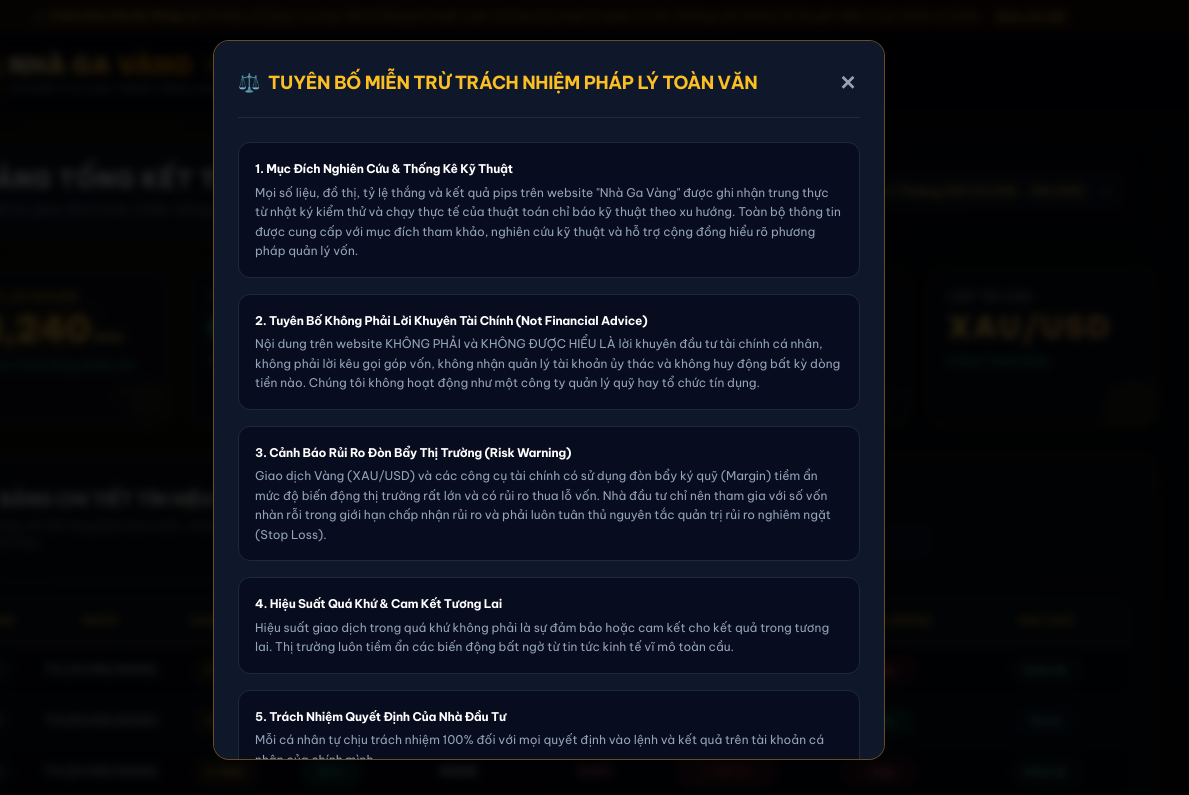
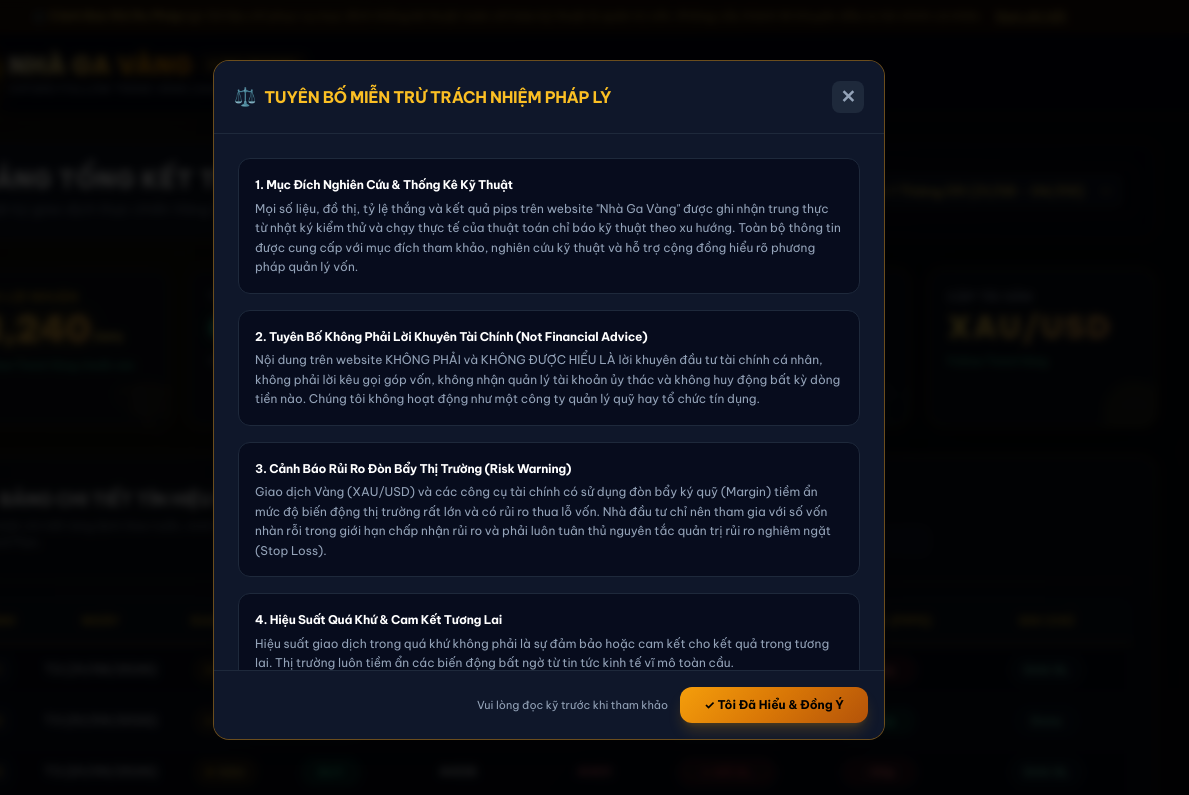
Before and after one commit to tqdung91nguyengiathieu-max/nha-ga-vang-dashboard, a plain HTML site: page index.html in a window 1280 px wide. Both pictures are taken after a click on the button "Xem chi tiết". Shown: the top 795 px of the page, 91-1280 px from the left. Drawn offline with nearby package versions, Linux system fonts and the light colour scheme.

Commit message:
Sua triet de loi Modal Phap Ly tren dien thoai: co dinh header va nut Dong Y, scroll muot ma ben trong

```diff
--- a/app.js
+++ b/app.js
@@ -615,11 +615,21 @@ window.downloadShareCard = function() {
 
 // 9. LEGAL MODAL
 window.openLegalModal = function() {
-  document.getElementById('legalModal').classList.remove('hidden');
+  const modal = document.getElementById('legalModal');
+  if (modal) {
+    modal.classList.remove('hidden');
+    const scrollContainer = modal.querySelector('.overflow-y-auto');
+    if (scrollContainer) {
+      scrollContainer.scrollTop = 0;
+    }
+  }
 };
 
 window.closeLegalModal = function() {
-  document.getElementById('legalModal').classList.add('hidden');
+  const modal = document.getElementById('legalModal');
+  if (modal) {
+    modal.classList.add('hidden');
+  }
 };
 
 // 10. HELPER DATE FORMAT
--- a/index.html
+++ b/index.html
@@ -589,46 +589,49 @@
   </div>
 
   <!-- 4. LEGAL DISCLAIMER MODAL -->
-  <div id="legalModal" class="fixed inset-0 z-50 bg-black/85 backdrop-blur-sm flex items-center justify-center p-4 hidden">
-    <div class="bg-slate-900 border border-amber-500/40 rounded-2xl max-w-2xl w-full p-6 max-h-[90vh] overflow-y-auto">
+  <div id="legalModal" class="fixed inset-0 z-50 bg-black/85 backdrop-blur-sm flex items-center justify-center p-3 sm:p-4 hidden">
+    <div class="bg-slate-900 border border-amber-500/40 rounded-2xl max-w-2xl w-full flex flex-col max-h-[85vh] sm:max-h-[85vh] shadow-2xl overflow-hidden">
 
-      <div class="flex items-center justify-between pb-4 border-b border-slate-800">
-        <h3 class="text-lg font-bold text-amber-400 flex items-center gap-2">
-          <span>⚖️</span> TUYÊN BỐ MIỄN TRỪ TRÁCH NHIỆM PHÁP LÝ TOÀN VĂN
+      <!-- Fixed Sticky Header (Always visible, never cut off on mobile) -->
+      <div class="flex items-center justify-between p-4 sm:p-5 border-b border-slate-800 shrink-0 bg-slate-900">
+        <h3 class="text-sm sm:text-base font-bold text-amber-400 flex items-center gap-2">
+          <span class="text-base sm:text-lg">⚖️</span>
+          <span>TUYÊN BỐ MIỄN TRỪ TRÁCH NHIỆM PHÁP LÝ</span>
         </h3>
-        <button onclick="closeLegalModal()" class="text-slate-400 hover:text-white text-xl font-bold p-1">✕</button>
+        <button onclick="closeLegalModal()" class="w-8 h-8 rounded-lg bg-slate-800 hover:bg-slate-700 text-slate-400 hover:text-white flex items-center justify-center text-lg font-bold transition shrink-0" aria-label="Đóng">✕</button>
       </div>
 
-      <div class="space-y-4 my-6 text-xs text-slate-300 leading-relaxed">
-        <div class="p-4 rounded-xl bg-slate-950/60 border border-slate-800">
+      <!-- Scrollable Body with smooth touch momentum -->
+      <div class="p-4 sm:p-6 overflow-y-auto space-y-3 sm:space-y-4 text-xs text-slate-300 leading-relaxed overscroll-contain">
+        <div class="p-3.5 sm:p-4 rounded-xl bg-slate-950/60 border border-slate-800">
           <h4 class="font-bold text-white mb-1">1. Mục Đích Nghiên Cứu & Thống Kê Kỹ Thuật</h4>
           <p class="text-slate-400">
             Mọi số liệu, đồ thị, tỷ lệ thắng và kết quả pips trên website "Nhà Ga Vàng" được ghi nhận trung thực từ nhật ký kiểm thử và chạy thực tế của thuật toán chỉ báo kỹ thuật theo xu hướng. Toàn bộ thông tin được cung cấp với mục đích tham khảo, nghiên cứu kỹ thuật và hỗ trợ cộng đồng hiểu rõ phương pháp quản lý vốn.
           </p>
         </div>
 
-        <div class="p-4 rounded-xl bg-slate-950/60 border border-slate-800">
+        <div class="p-3.5 sm:p-4 rounded-xl bg-slate-950/60 border border-slate-800">
           <h4 class="font-bold text-white mb-1">2. Tuyên Bố Không Phải Lời Khuyên Tài Chính (Not Financial Advice)</h4>
           <p class="text-slate-400">
             Nội dung trên website KHÔNG PHẢI và KHÔNG ĐƯỢC HIỂU LÀ lời khuyên đầu tư tài chính cá nhân, không phải lời kêu gọi góp vốn, không nhận quản lý tài khoản ủy thác và không huy động bất kỳ dòng tiền nào. Chúng tôi không hoạt động như một công ty quản lý quỹ hay tổ chức tín dụng.
           </p>
         </div>
 
-        <div class="p-4 rounded-xl bg-slate-950/60 border border-slate-800">
+        <div class="p-3.5 sm:p-4 rounded-xl bg-slate-950/60 border border-slate-800">
           <h4 class="font-bold text-white mb-1">3. Cảnh Báo Rủi Ro Đòn Bẩy Thị Trường (Risk Warning)</h4>
           <p class="text-slate-400">
             Giao dịch Vàng (XAU/USD) và các công cụ tài chính có sử dụng đòn bẩy ký quỹ (Margin) tiềm ẩn mức độ biến động thị trường rất lớn và có rủi ro thua lỗ vốn. Nhà đầu tư chỉ nên tham gia với số vốn nhàn rỗi trong giới hạn chấp nhận rủi ro và phải luôn tuân thủ nguyên tắc quản trị rủi ro nghiêm ngặt (Stop Loss).
           </p>
         </div>
 
-        <div class="p-4 rounded-xl bg-slate-950/60 border border-slate-800">
+        <div class="p-3.5 sm:p-4 rounded-xl bg-slate-950/60 border border-slate-800">
           <h4 class="font-bold text-white mb-1">4. Hiệu Suất Quá Khứ & Cam Kết Tương Lai</h4>
           <p class="text-slate-400">
             Hiệu suất giao dịch trong quá khứ không phải là sự đảm bảo hoặc cam kết cho kết quả trong tương lai. Thị trường luôn tiềm ẩn các biến động bất ngờ từ tin tức kinh tế vĩ mô toàn cầu.
           </p>
         </div>
 
-        <div class="p-4 rounded-xl bg-slate-950/60 border border-slate-800">
+        <div class="p-3.5 sm:p-4 rounded-xl bg-slate-950/60 border border-slate-800">
           <h4 class="font-bold text-white mb-1">5. Trách Nhiệm Quyết Định Của Nhà Đầu Tư</h4>
           <p class="text-slate-400">
             Mỗi cá nhân tự chịu trách nhiệm 100% đối với mọi quyết định vào lệnh và kết quả trên tài khoản cá nhân của chính mình.
@@ -636,8 +639,12 @@
         </div>
       </div>
 
-      <div class="flex justify-end pt-4 border-t border-slate-800">
-        <button onclick="closeLegalModal()" class="gold-btn px-6 py-2 rounded-xl text-xs">Tôi Đã Hiểu & Đồng Ý</button>
+      <!-- Fixed Sticky Footer (Always visible at bottom, 1-tap accessible!) -->
+      <div class="p-3.5 sm:p-4 border-t border-slate-800 shrink-0 bg-slate-900 flex items-center justify-between sm:justify-end gap-3">
+        <span class="text-[11px] text-slate-400 hidden sm:inline">Vui lòng đọc kỹ trước khi tham khảo</span>
+        <button onclick="closeLegalModal()" class="w-full sm:w-auto gold-btn px-6 py-2.5 rounded-xl text-xs font-bold shadow-lg shadow-amber-500/20 active:scale-95 transition">
+          ✓ Tôi Đã Hiểu & Đồng Ý
+        </button>
       </div>
 
     </div>
--- a/style.css
+++ b/style.css
@@ -536,3 +536,10 @@ input[type=range] {
   -ms-overflow-style: none;
   scrollbar-width: none;
 }
+
+/* Smooth Modal & Sheet Scrolling for Mobile */
+.overscroll-contain {
+  overscroll-behavior: contain;
+  -webkit-overflow-scrolling: touch;
+  scroll-behavior: smooth;
+}
```
